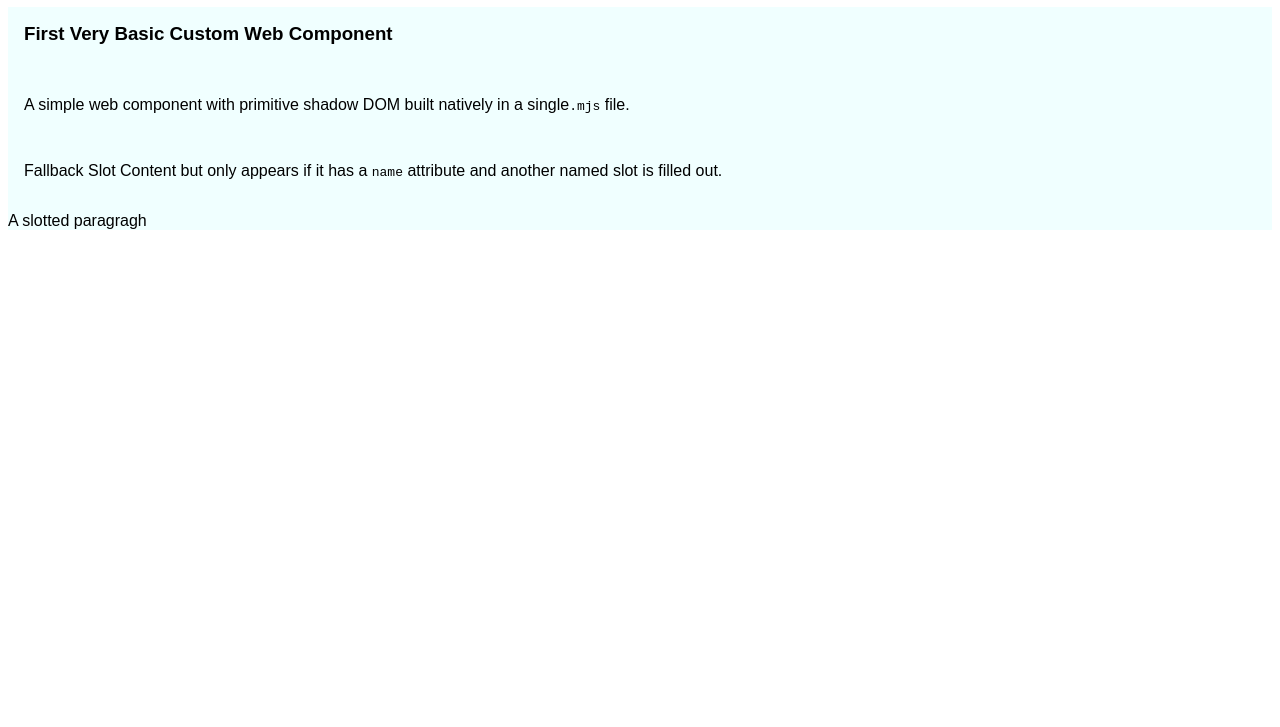
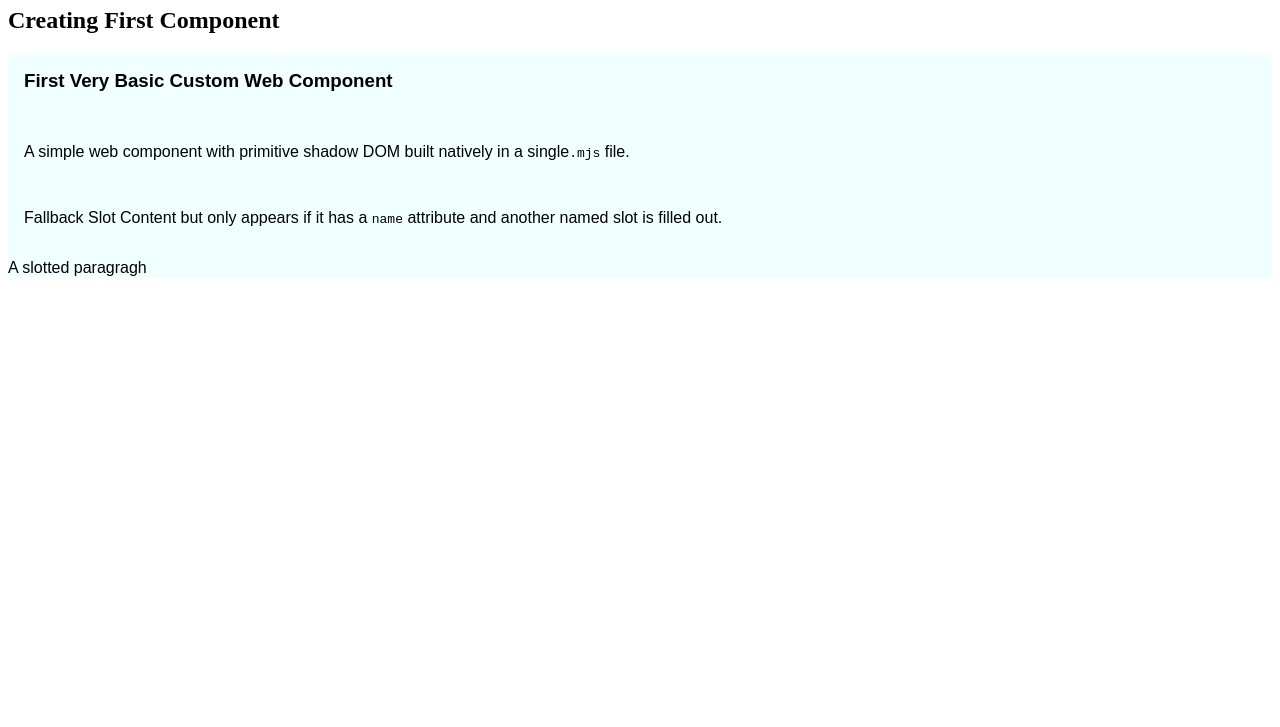
Before and after one commit to fycdev/web-components-study, a website with bundled scripts: page src/index.html in a window 1280 px wide. Shown: the part 73-800 px from the top of the page. Built offline with nearby package versions, Linux system fonts and the light colour scheme.

```diff
--- a/src/index.html
+++ b/src/index.html
@@ -8,6 +8,7 @@
 </head>
 <body>
     <h1>Web Components Study</h1>
+    <h2>Creating First Component</h2>
     <first-component>
         <p slot="here">A slotted paragragh</p>
     </first-component>
```
Also changed, not shown: src/favicon.ico (added).
